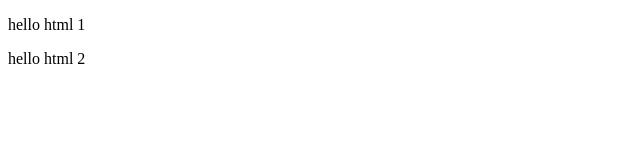
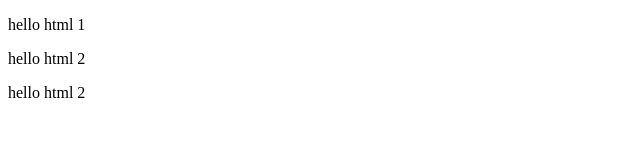
Before and after one commit to adriele-oliveira/bootcamp-devjr, a plain HTML site: page index.html in a window 1280 px wide. Shown: the full height of the page, 0-640 px from the left. Drawn offline with Linux system fonts and the light colour scheme.

Commit message:
segunda alteracao

```diff
--- a/index.html
+++ b/index.html
@@ -8,5 +8,6 @@
 <body>
     <p> hello html 1 </p>
     <p> hello html 2 </p>
+    <p> hello html 2 </p>
 </body>
 </html>
```
